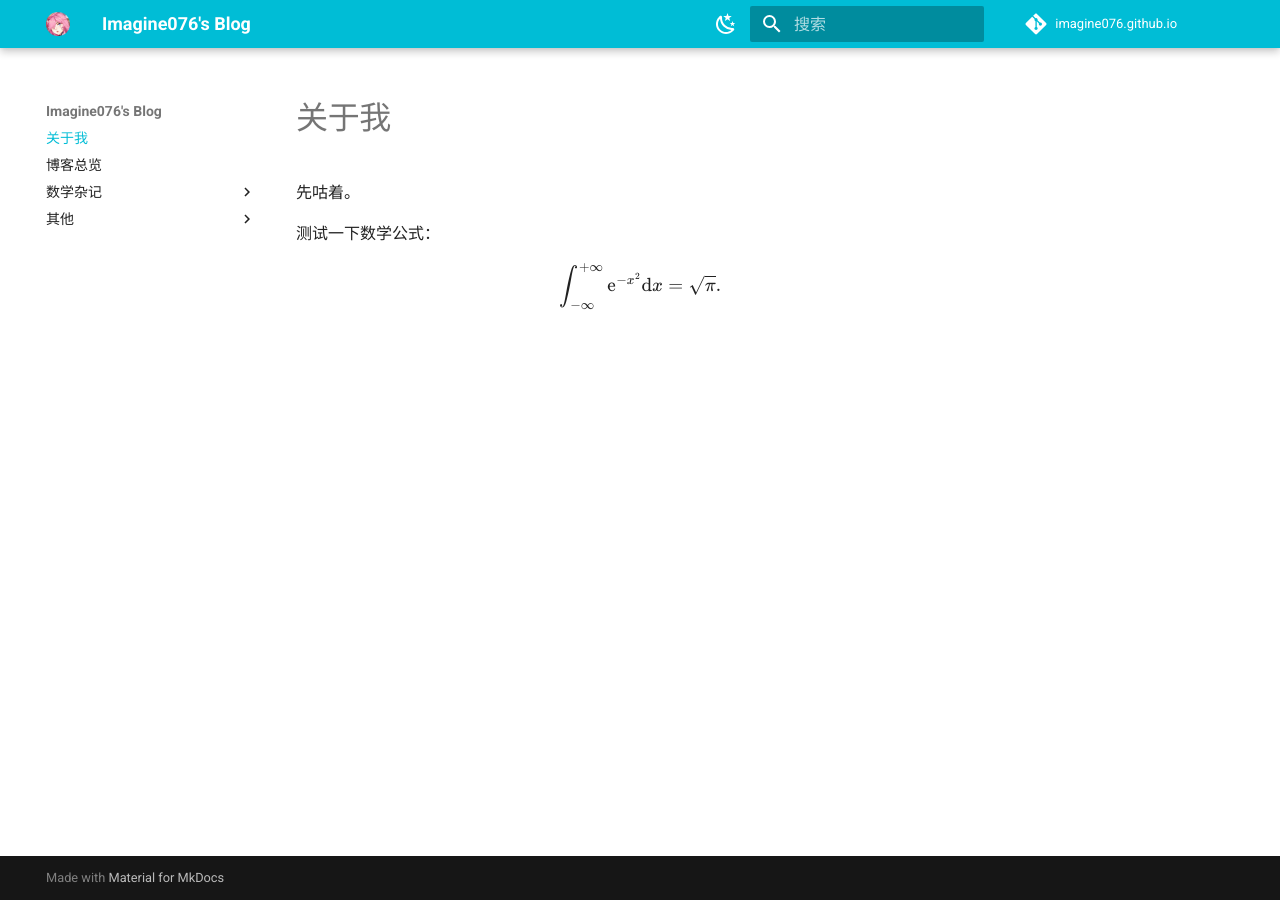
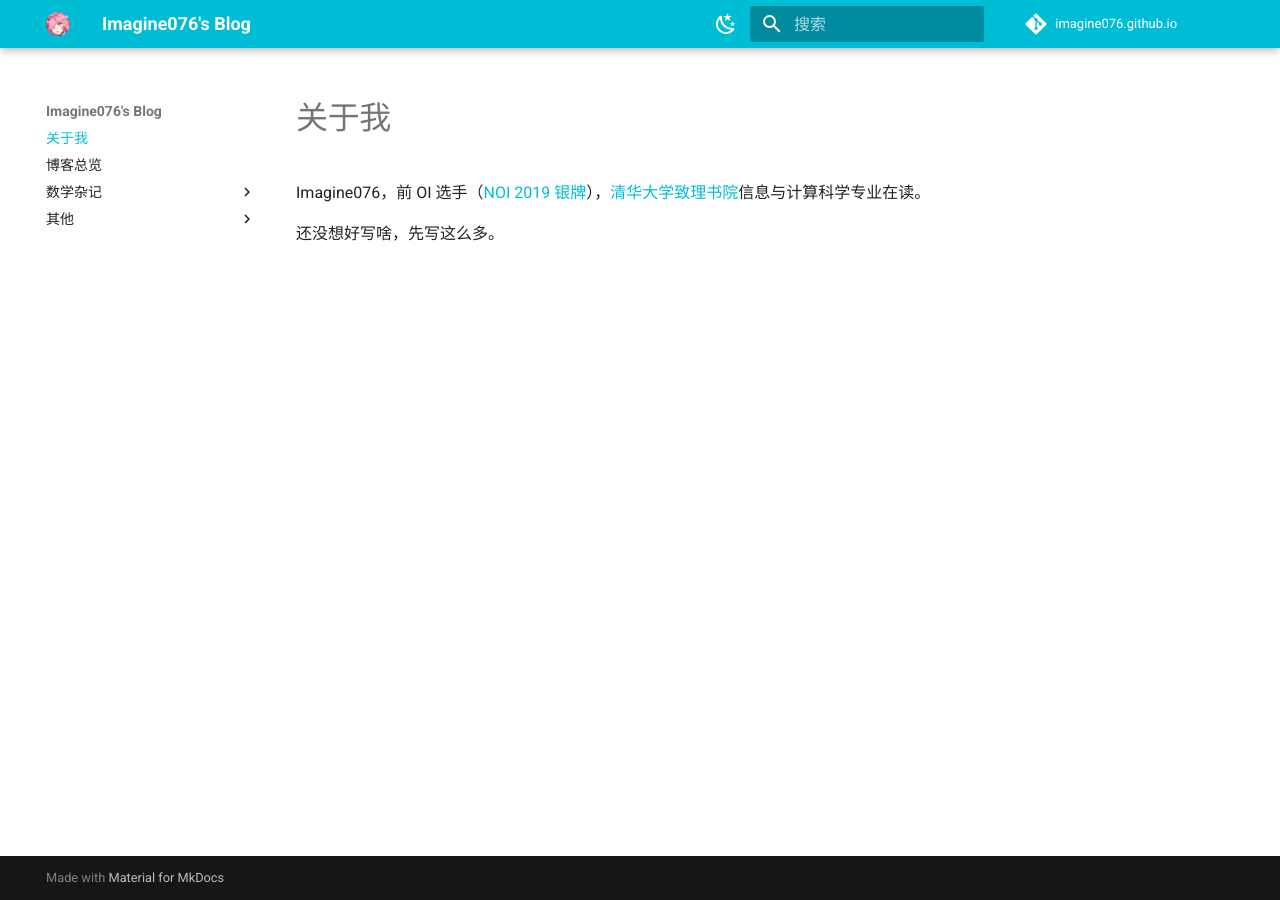
Before and after one commit to 1592063346/imagine076.github.io, an MkDocs documentation site: the page built from docs/about.md, in a window 1280 px wide. Built offline with MkDocs 1.6.1 and Material for MkDocs 9.7.7, drawn with Linux system fonts in a browser that asks for light colours; formulas are drawn with MathJax 3; comment, search, counter and statistics services are not loaded.

Commit message:
Update about.md and README.md

```diff
--- a/docs/about.md
+++ b/docs/about.md
@@ -1,7 +1,5 @@
 # 关于我
 
-先咕着。
+Imagine076，前 OI 选手（[NOI 2019 银牌](https://www.noi.cn/ccf/file/do?fid=mq6t95Q7&attach=n)），[清华大学致理书院](https://www.zlc.tsinghua.edu.cn/)信息与计算科学专业在读。
 
-测试一下数学公式：
-
-$$\begin{aligned}\int_{-\infty}^{+\infty} {\rm e}^{-{x^2}}{\rm d}x = \sqrt \pi.\end{aligned}$$
+还没想好写啥，先写这么多。
```
Also changed, not shown: README.md (+2 -0 lines), site/about/index.html, site/overview/index.html, site/search/search_index.json, site/sitemap.xml, 1 other file.
